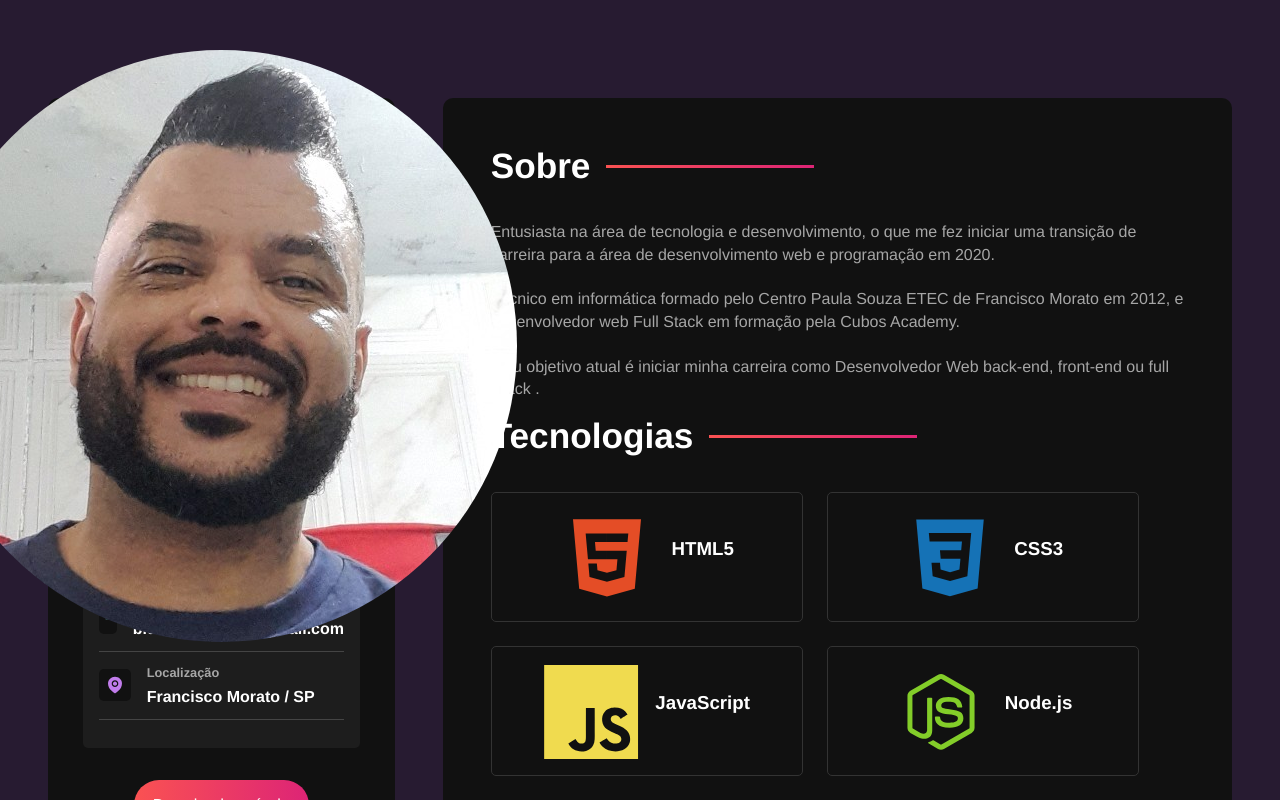
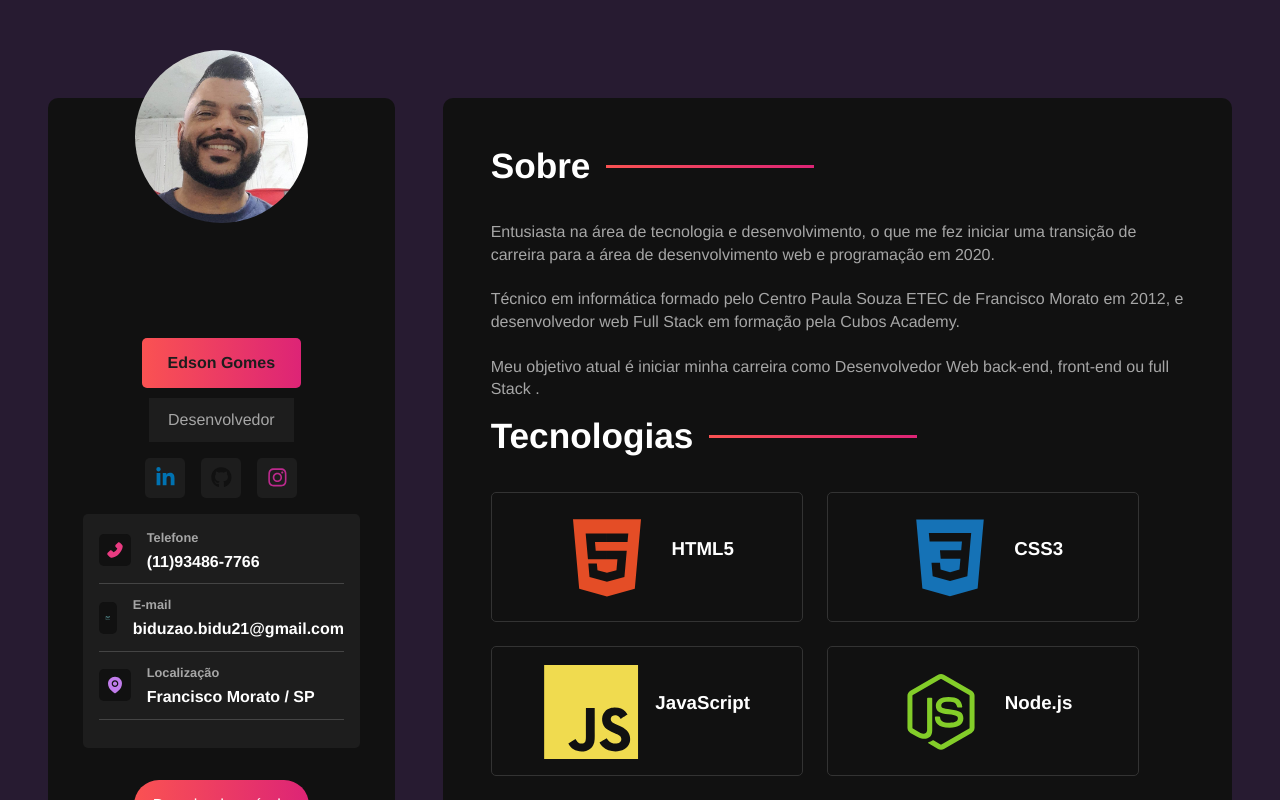
Before and after one commit to biduedson/my-portfolio, a React (Vite) app: page / in a window 1280 px wide. Shown: the top 800 px of the page. Built offline with nearby package versions, Linux system fonts and the light colour scheme.

Commit message:
Update sidebar.sass

```diff
--- a/src/styles/components/sidebar.sass
+++ b/src/styles/components/sidebar.sass
@@ -14,7 +14,7 @@
     padding: 3rem 0
 
     img
-        width: min-max(183px, 345px)
+        width: 50%
         border-radius: 50%
         position: absolute
         top: -3rem
```
